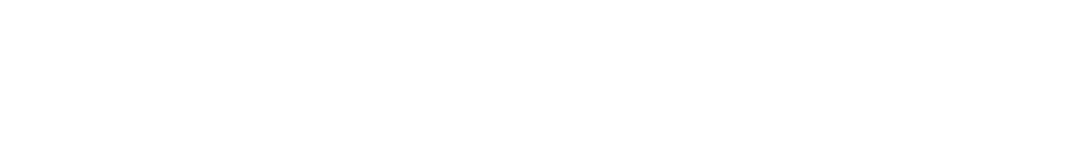
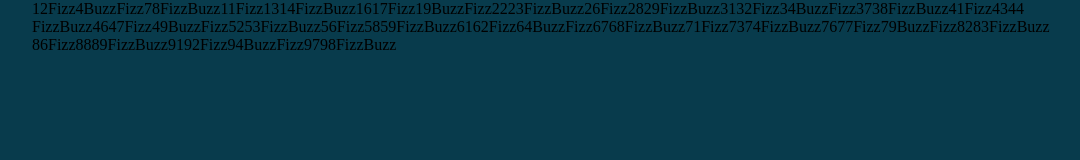
Before and after one commit to Marcosshyguy/js-fizzbuzz, a plain HTML site: page index.html in a window 1280 px wide. Shown: the whole page, without its empty margins (96-1176 px from the left). Drawn offline with Linux system fonts and the light colour scheme.

Commit message:
first way to add ann html element

```diff
--- a/css/style.css
+++ b/css/style.css
@@ -0,0 +1,35 @@
+*{
+    padding: 0;
+    margin: 0;
+    box-sizing: border-box;
+}
+
+:root{
+    --main-bg:#083B4C;
+}
+
+
+html{
+    font-size: 100%;
+}
+/* color */
+
+.main-bg{
+    background-color: var(--main-bg);
+}
+/* utilities */
+.container{
+    width: 80%;
+    margin: 0 auto;
+    /* debug */
+}
+
+.row{
+    display: flex;
+    flex-wrap:wrap;Ì
+    gap:1em;
+}
+
+.card{
+
+}
--- a/index.html
+++ b/index.html
@@ -7,7 +7,12 @@
     <link rel="stylesheet" href="css/style.css">
     <title>BuzzFizz</title>
 </head>
-<body>
+<body class="main-bg">
+    <div class="container">
+        <div class="row">
+
+        </div>
+    </div>
     <script src="js/script.js"></script>
 </body>
 </html>
--- a/js/script.js
+++ b/js/script.js
@@ -19,6 +19,10 @@ for(i = 1; i <= 100; i++){
     else{
         buzzFizz = i;
     }
+    // creare un elemeto all'interno del div .container che visualizzerà BuzzFizz
+    // first way
+    let buzzFizzCard = `<div class="card">${buzzFizz}</div>`;
+    console.log(buzzFizzCard)
+    document.querySelector(".row").innerHTML += buzzFizzCard;
 
-    console.log(buzzFizz)
 }
```
